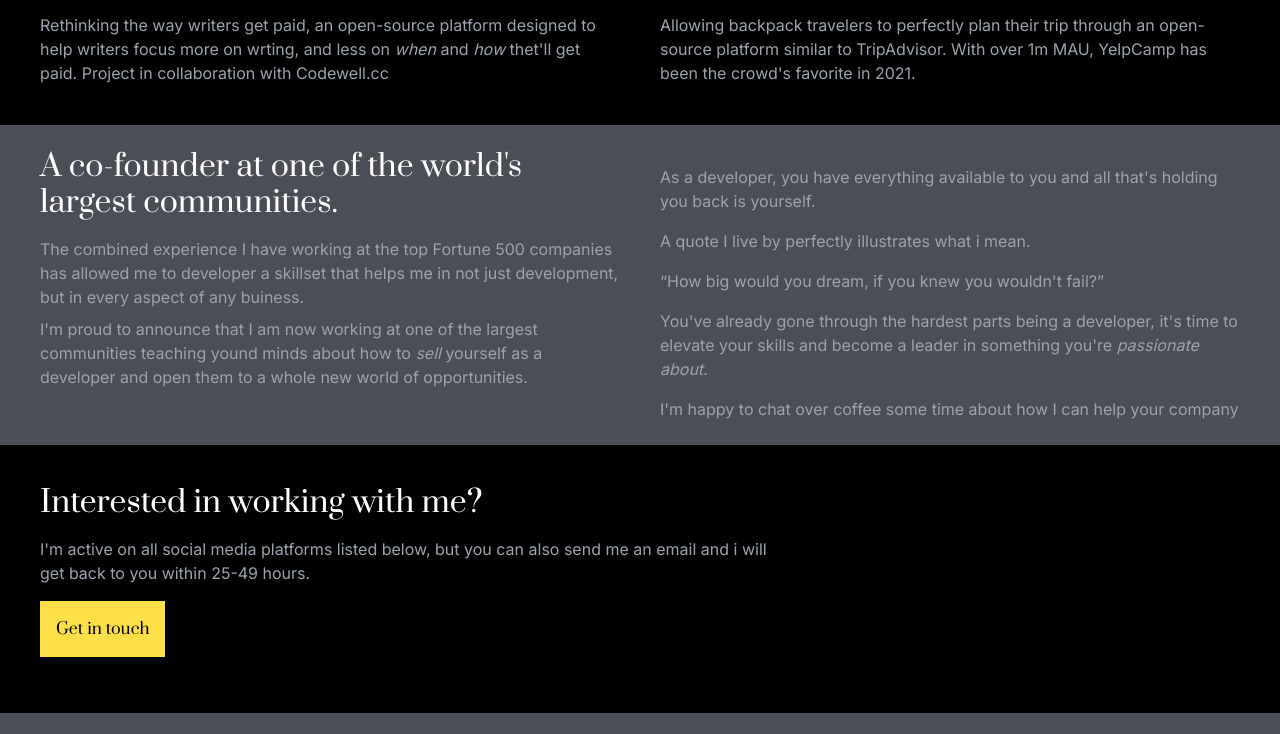
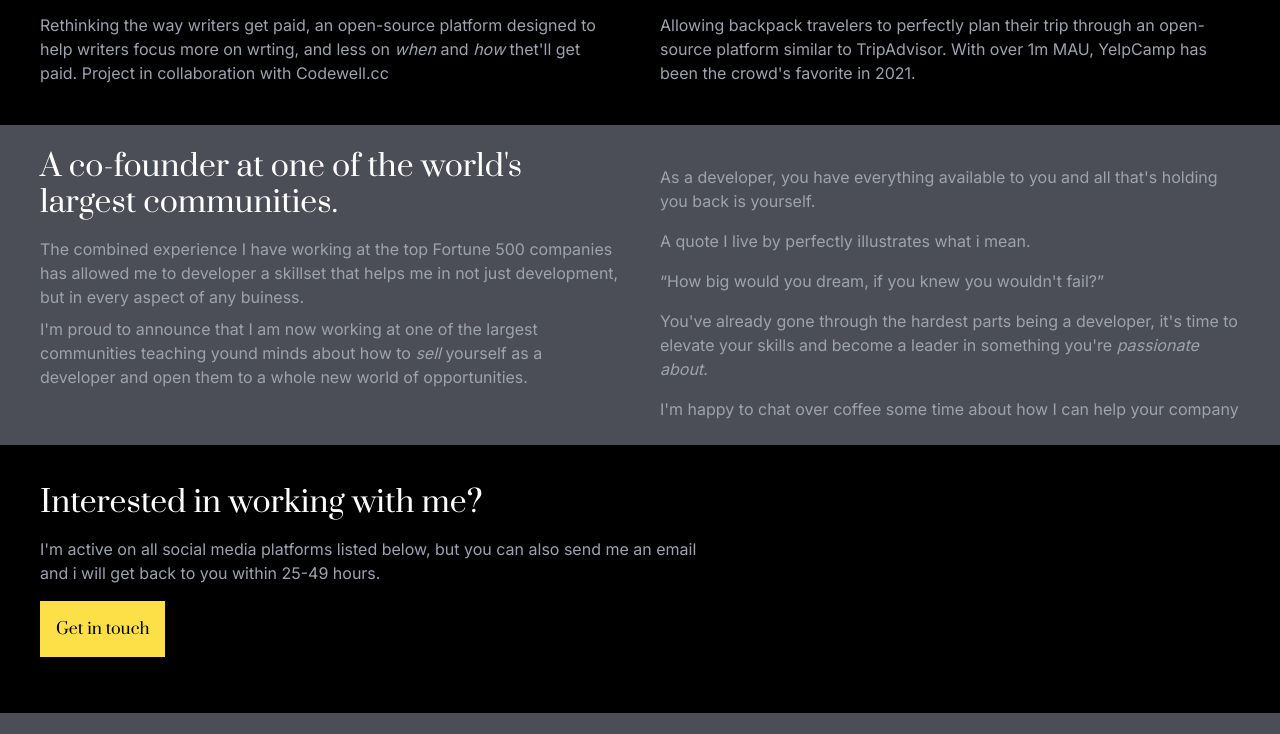
Before and after one commit to Ahmed7019/developer-porftolio, a website: page index.html in a window 1280 px wide. Shown: the part 892-1626 px from the top of the page. Drawn offline with Linux system fonts and the light colour scheme.

Commit message:
main section done

```diff
--- a/index.html
+++ b/index.html
@@ -136,7 +136,7 @@
 
             <!-- Get in touch -->
 
-            <section class="p-6 py-10 | sm:px-10 md:w-[65%]">
+            <section class="p-6 py-10 | sm:px-10 md:w-[60%]">
                 <h2 class="font-Prata text-white mb-4 text-3xl">Interested in working with me?</h2>
                 <p class="text-gray-400">I'm active on all social media platforms listed below, but you can also send me
                     an email and i will
```
